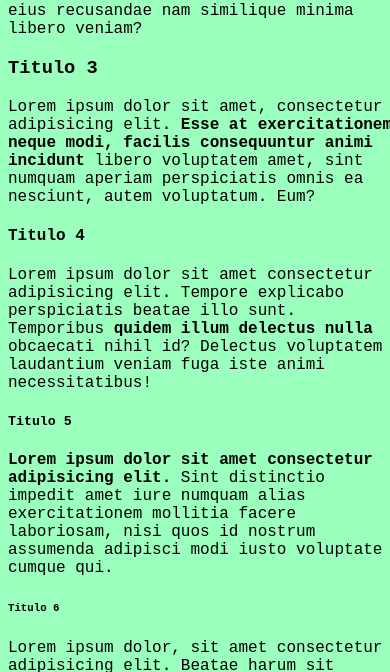
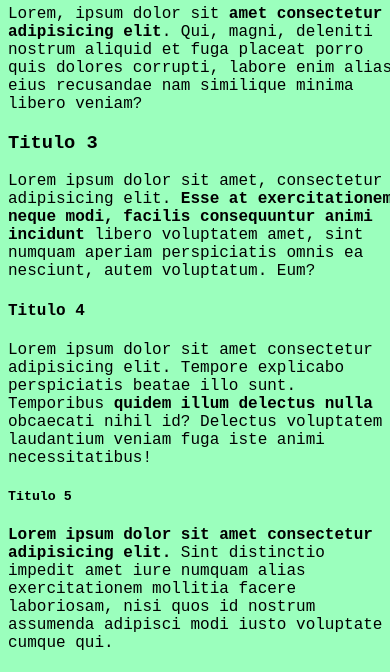
Before and after one commit to ivanDK5/santander-front, a plain HTML site: page index.html in a window 390 px wide. Shown: the part 192-864 px from the top of the page. Drawn offline with Linux system fonts and the light colour scheme.

Commit message:
feat:Add change margin's title section for mobile

```diff
--- a/index.html
+++ b/index.html
@@ -28,8 +28,8 @@
     </div>
   </header>
   </section>
+ <section class="titles">
   <h1>Mi primer etiqueta</h1>
-
   <h2>Titulo 2</h2>
   <p>Lorem, ipsum dolor sit <b>amet consectetur adipisicing elit</b>. Qui, magni, deleniti nostrum aliquid et fuga placeat porro quis dolores corrupti, labore enim alias eius recusandae nam similique minima libero veniam?</p>
   <h3>Titulo 3</h3>
@@ -40,6 +40,8 @@
   <p><b>Lorem ipsum dolor sit amet consectetur adipisicing elit.</b> Sint distinctio impedit amet iure numquam alias exercitationem mollitia facere laboriosam, nisi quos id nostrum assumenda adipisci modi iusto voluptate cumque qui.</p>
   <h6>Titulo 6</h6>
   <p>Lorem ipsum dolor, sit amet consectetur adipisicing elit. Beatae harum sit nesciunt tenetur quae. Nobis <b>nihil consectetur asperiores</b> animi beatae officiis voluptatum voluptates magni cum, mollitia pariatur, impedit similique ullam.</p>
+ </section>
+
 
     <!-- <input type="text"><br> -->
     <form class= "form" action="">
--- a/styles.css
+++ b/styles.css
@@ -64,7 +64,9 @@ body{
   border:none;
   border-radius: 5px;
 }
-
+.titles{
+  margin-top:250px;
+}
 h1{
   color:#110c66;
   font-size: 80px;
@@ -387,6 +389,9 @@ figure{
   h1{
     font-size: 30px;
   }
+  .titles{
+    margin-top: 90px;
+  }
 }
 /** dispositivos pequeños en vista landscape (horizontal) */
 @media (min-width: 576px) and (max-width: 767px) {
```
Lines whose indentation alone changed are shown as unchanged.
